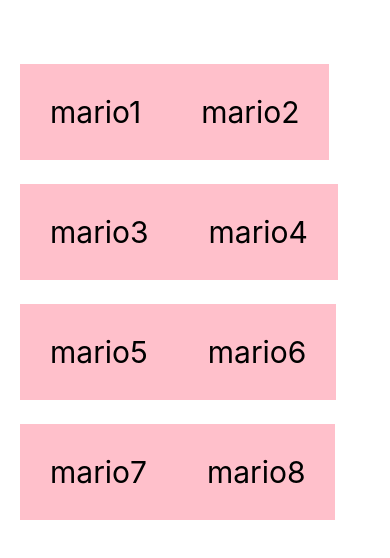
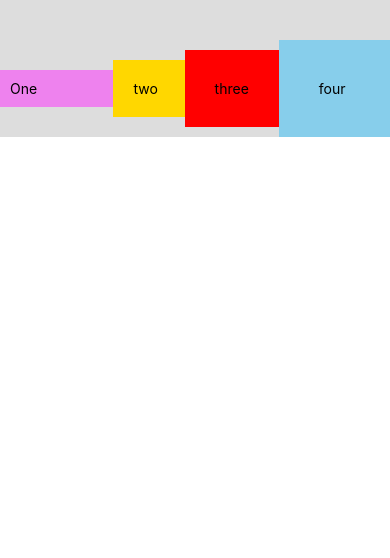
Before and after one commit to ishbayev16/simple-react-nativeapp, a React Native app: screen / in a window 390 px wide. Shown: the top 558 px of the page. Built offline with nearby package versions, Linux system fonts and the light colour scheme.

Commit message:
flexBox example

```diff
--- a/App.js
+++ b/App.js
@@ -1,57 +1,63 @@
-import React,{useState} from 'react';
-import { StyleSheet, Text, View, Button, TextInput, ScrollView, FlatList, TouchableOpacity } from 'react-native';
+import React, {useState} from 'react';
+import { StyleSheet, Text, View, FlatList, Alert, TouchableWithoutFeedback, Keyboard } from 'react-native';
+import Header from './components/header';
+import TodoItem from './components/todoItem';
+import AddTodo from './components/addTodo';
+import SandBox from './components/sandbox';
 
 export default function App() {
 
-  const [name, setname] = useState('John');
-  const [people, setPeople] = useState([
-    { name: 'mario1', id: '1'},
-    { name: 'mario2', id: '2' },
-    { name: 'mario3', id: '3' },
-    { name: 'mario4', id: '4' },
-    { name: 'mario5', id: '5' },
-    { name: 'mario6', id: '6' },
-    { name: 'mario7', id: '7' },
-    { name: 'mario8', id: '8' },
-    ]);
+  const [todos, setTodos] = useState([
+    {text: 'buy coffe', key: '1'},
+    {text: 'buy water', key: '2'},
+    {text: 'go gym', key: '3'},
+  ])
 
-    function pressHandler(id){
-      console.log(id);
-      setPeople((prevPeople) => {
-        return prevPeople.filter(person => person.id != id);
+  const pressHandler = (key) => {
+    setTodos((prevTodos)=>{
+        return prevTodos.filter(todo => todo.key != key);
+    })
+  }
+
+  const submitHandler = (text) => {
+    if(text.length > 3){
+      setTodos((prevTodos) => {
+        return [
+          { text: text, key: Math.random().toString },
+          ...prevTodos
+        ]
       })
+    } else{
+      Alert.alert('OOPS!', 'todos must be at least 4 characters long',[
+        {text: 'understood', onPress: () => console.log('alert closed') }
+      ])
     }
+  }
+
 
   return (
-    <View style={styles.container}>
+    <SandBox/>
+    //   <TouchableWithoutFeedback onPress={()=>{
+    //     Keyboard.dismiss();
+    //   }}>
+    // <View style={styles.container}>
 
-{/* expect key value as string */}
-      {/* renders few of them and renders new with scroll */}
-      <FlatList
-        numColumns={2}
-        keyExtractor={(item)=>item.id}
-        data={people}
-        renderItem={( {item} ) => (
-          <TouchableOpacity onPress={() => pressHandler(item.id)}>
-          <Text style={styles.item}>{item.name}</Text>
-          </TouchableOpacity>
-        )}
-      />
+    //   <Header/>
 
-          {/* scrollview renders every item */}
+    //   <View style={styles.content}>
+    //     <AddTodo submitHandler={submitHandler}/>
+    //     <View style={styles.list}>
+    //       <FlatList
+    //         data = {todos}
+    //         renderItem = {({item})=>(
+    //           <TodoItem item={item} pressHandler={pressHandler}/>
+    //         )}
+    //       />
+    //     </View>
+    //   </View>
 
-    {/* <ScrollView>
-      {people.map(item=>(
-          <View key={item.key}>
-            <Text style = {styles.item}>
-              {item.name}
-            </Text>
-          </View>
-
-      ))}
-      </ScrollView> */}
-
-    </View>
+    // </View>
+    // </TouchableWithoutFeedback>
   );
 }
 
@@ -59,15 +65,11 @@
   container: {
     flex: 1,
     backgroundColor: '#fff',
-    paddingTop: 40,
-    paddingHorizontal: 20,
-    // alignItems: 'center',
-    // justifyContent: 'center',
   },
-  item:{
-    marginTop: 24,
-    padding: 30,
-    backgroundColor: 'pink',
-    fontSize: 30,
+  content: {
+    padding: 40,
+  },
+  list: {
+    marginTop: 20,
   }
 });
--- /dev/null
+++ b/components/addTodo.js
@@ -0,0 +1,33 @@
+import React, {useState} from 'react';
+import { StyleSheet, Text, View, TextInput, Button } from 'react-native';
+
+
+export default function AddTodo({submitHandler}){
+
+    const [text, setText] = useState('');
+
+    const changeHandler = (val) => {
+        setText(val);
+    }
+
+    return(
+        <View>
+            <TextInput
+                style= {styles.input}
+                placeholder='new todo...'
+                onChangeText={changeHandler}
+            />
+            <Button onPress={()=>submitHandler(text)} title='add todo' color='coral'/>
+        </View>
+    )
+}
+
+const styles = StyleSheet.create({
+    input:{
+        marginBottom: 10,
+        paddingHorizontal: 8,
+        paddingVertical: 6,
+        borderBottomWidth: 1,
+        borderBottomColor: '#ddd',
+    }
+})
--- /dev/null
+++ b/components/header.js
@@ -0,0 +1,27 @@
+import React from 'react';
+import { StyleSheet, Text, View } from 'react-native';
+
+
+export default function Header(){
+    return(
+        <View style = {styles.header}>
+            <Text style={styles.title} >
+                My Todos
+            </Text>
+        </View>
+    )
+}
+
+const styles = StyleSheet.create({
+    header: {
+        height: 80,
+        paddingTop: 38,
+        backgroundColor: 'coral',
+    },
+    title:{
+        textAlign: 'center',
+        color: '#fff',
+        fontSize: 20,
+        fontWeight: 'bold',
+    },
+});
--- /dev/null
+++ b/components/sandbox.js
@@ -0,0 +1,49 @@
+import React, { useState } from 'react';
+import { StyleSheet, Text, View, TextInput, Button } from 'react-native';
+
+
+export default function Sandbox(){
+    return(
+        <View style={styles.container}>
+            <Text style={styles.boxOne}>One</Text>
+            <Text style={styles.boxTwo}>two</Text>
+            <Text style={styles.boxThree}>three</Text>
+            <Text style={styles.boxFour}>four</Text>
+        </View>
+    )
+}
+
+const styles = StyleSheet.create({
+    container:{
+        // flex: 1,
+        // flex: 1 covers whole screen
+        flexDirection: 'row',
+        justifyContent: "space-around",
+        alignItems: 'center',
+        paddingTop: 40,
+        backgroundColor: '#ddd',
+    },
+    boxOne:{
+        flex: 3,
+        backgroundColor: 'violet',
+        padding: 10,
+    },
+    boxTwo: {
+        flex: 1,
+        backgroundColor: 'gold',
+        padding: 20,
+    },
+    boxThree: {
+        flex: 1,
+
+        backgroundColor: 'red',
+        padding: 30,
+    },
+    boxFour: {
+        flex: 1,
+
+        backgroundColor: 'skyblue',
+        padding: 40,
+    },
+
+});
--- /dev/null
+++ b/components/todoItem.js
@@ -0,0 +1,23 @@
+import React from 'react';
+import { StyleSheet, Text, TouchableOpacity } from 'react-native';
+
+export default function TodoItem({item, pressHandler }){
+    return(
+        <TouchableOpacity onPress={() => pressHandler(item.key)}>
+            <Text style = {styles.item}>
+                {item.text}
+            </Text>
+        </TouchableOpacity>
+    )
+}
+
+const styles = StyleSheet.create({
+    item:{
+        padding: 16,
+        marginTop: 16,
+        borderColor: '#bbb',
+        borderWidth: 1,
+        borderStyle: 'dashed',
+        borderRadius: 10,
+    }
+})
```
